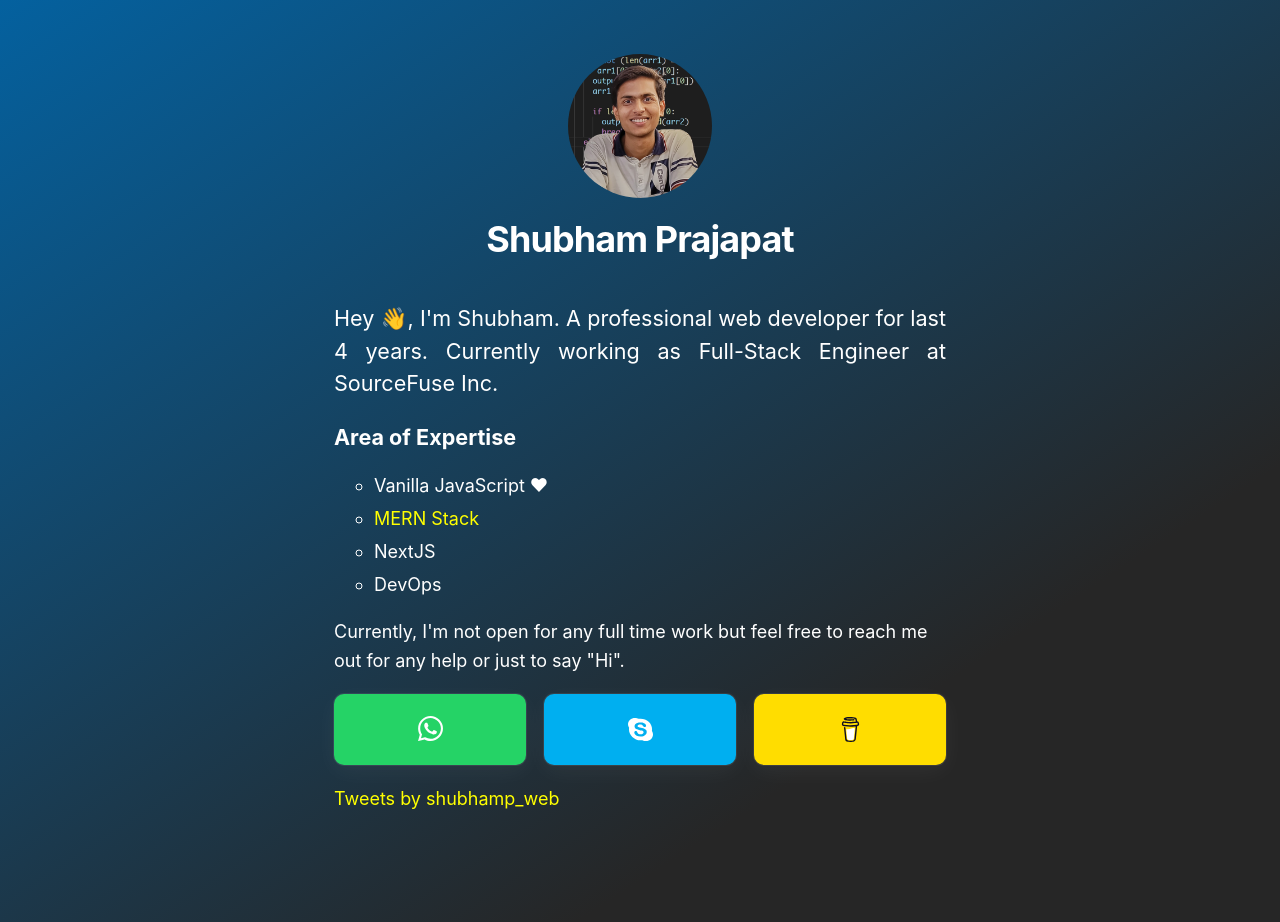
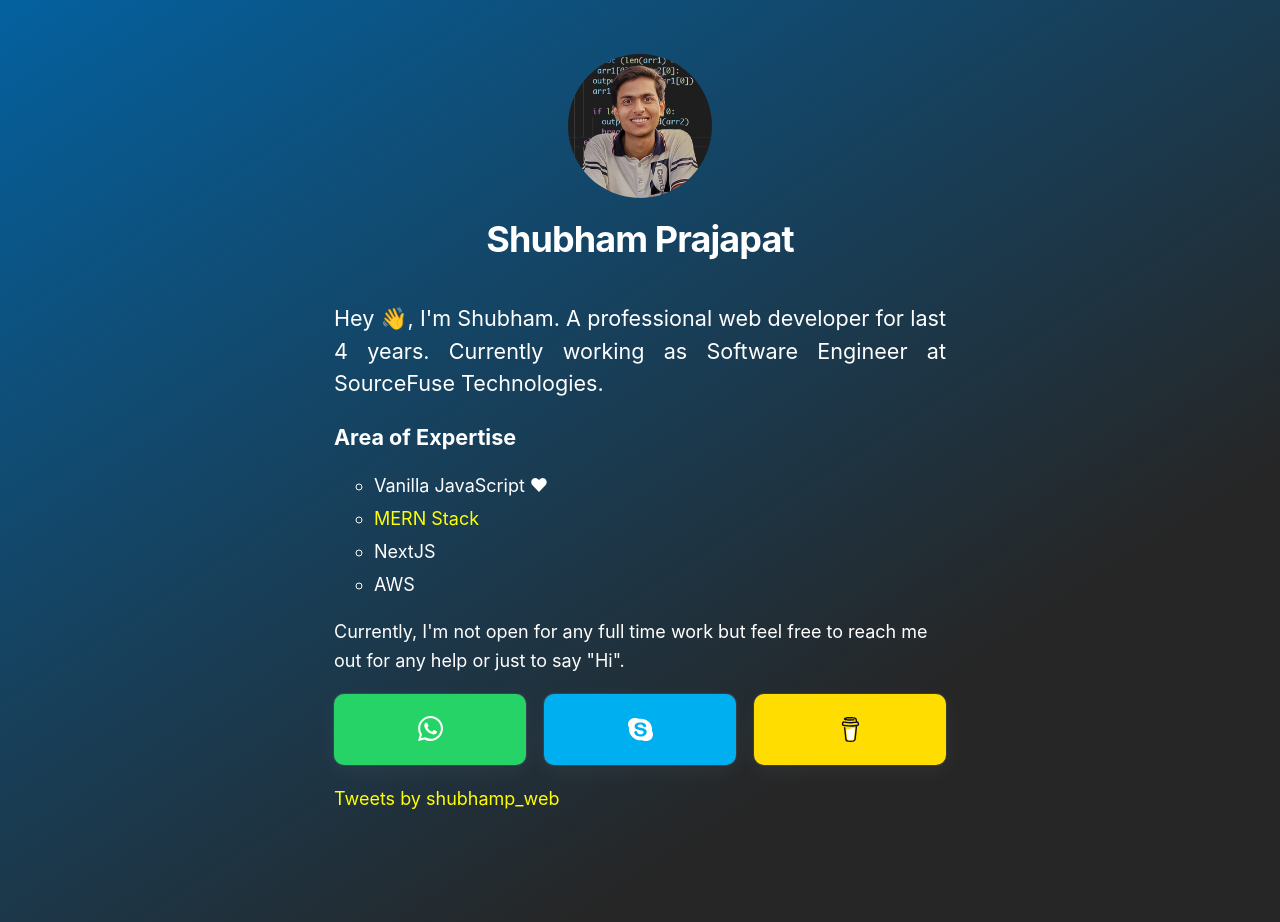
Before and after one commit to shubham-web/shubhamp.dev, a Next.js app: page / in a window 1280 px wide. Built offline with nearby package versions, Linux system fonts and the light colour scheme.

Commit message:
Update index.js

```diff
--- a/pages/index.js
+++ b/pages/index.js
@@ -10,7 +10,7 @@ export default function Home() {
 			</Head>
 			<section>
 				<p className={utilStyles.headingMd} style={{ textAlign: "justify" }}>
-					Hey 👋, I'm Shubham. A professional web developer for last 4 years. Currently working as Full-Stack Engineer at SourceFuse Inc.
+					Hey 👋, I'm Shubham. A professional web developer for last 4 years. Currently working as Software Engineer at SourceFuse Technologies.
 				</p>
 				<div>
 					<h2 className={utilStyles.headingMd}>Area of Expertise</h2>
@@ -22,7 +22,7 @@ export default function Home() {
 							</a>
 						</li>
 						<li className={utilStyles.listItem}>NextJS</li>
-						<li className={utilStyles.listItem}>DevOps</li>
+						<li className={utilStyles.listItem}>AWS</li>
 					</ul>
 				</div>
 			</section>
```
